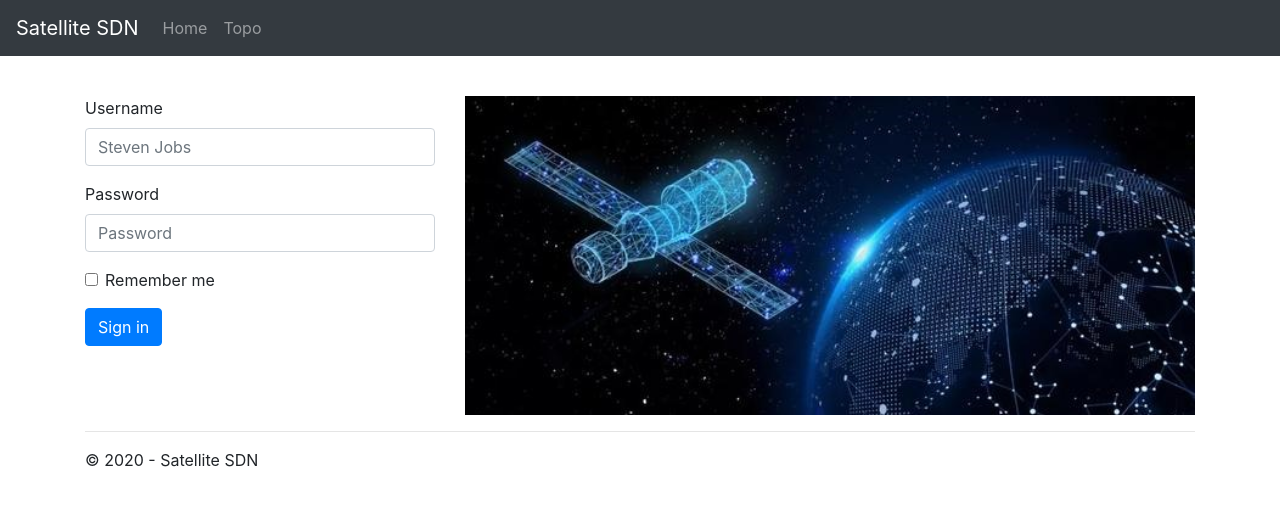
After one commit to pingmoogle/Satellite-SDN, a Flask app: template templates/login.html in a window 1280 px wide. The commit adds this page. Shown: the top 506 px of the page. Run offline with Flask 2, Linux system fonts and the light colour scheme; the template is opened without the code that fills it, so the values that code supplies are empty; some libraries are stand-ins or nearby versions.

Commit message:
Add Fake Login Page

```diff
--- a/app.py
+++ b/app.py
@@ -5,6 +5,13 @@ app = Flask(__name__)
 
 
 @app.route('/')
+def login():
+    return render_template(
+        "login.html",
+        title="Login Page"
+    )
+
+
 @app.route('/home', methods=['GET', 'POST'])
 def home():
     return render_template(
--- a/templates/layout.html
+++ b/templates/layout.html
@@ -25,22 +25,9 @@
             <li class="nav-item">
                 <a class="nav-link" href="/topo">Topo</a>
             </li>
-{#            <li class="nav-item">#}
-{#                <a class="nav-link disabled" href="#" tabindex="-1" aria-disabled="true">Disabled</a>#}
-{#            </li>#}
-{#            <li class="nav-item dropdown">#}
-{#                <a class="nav-link dropdown-toggle" href="#" id="dropdown01" data-toggle="dropdown" aria-haspopup="true" aria-expanded="false">Dropdown</a>#}
-{#                <div class="dropdown-menu" aria-labelledby="dropdown01">#}
-{#                    <a class="dropdown-item" href="#">Action</a>#}
-{#                    <a class="dropdown-item" href="#">Another action</a>#}
-{#                    <a class="dropdown-item" href="#">Something else here</a>#}
-{#                </div>#}
-{#            </li>#}
+
         </ul>
-        <form class="form-inline my-2 my-lg-0">
-            <input class="form-control mr-sm-2" type="text" placeholder="Search" aria-label="Search">
-            <button class="btn btn-secondary my-2 my-sm-0" type="submit">Search</button>
-        </form>
+
     </div>
 </nav>
 
--- /dev/null
+++ b/templates/login.html
@@ -0,0 +1,34 @@
+{% extends "layout.html" %}
+
+{% block content %}
+    <div class="row">
+        <div class="col-4">
+            <div class="form-group">
+                <label for="exampleDropdownFormEmail2">Username</label>
+                <input type="email" class="form-control" id="exampleDropdownFormEmail2" placeholder="Steven Jobs">
+            </div>
+            <div class="form-group">
+                <label for="exampleDropdownFormPassword2">Password</label>
+                <input type="password" class="form-control" id="exampleDropdownFormPassword2" placeholder="Password">
+            </div>
+            <div class="form-group">
+                <div class="form-check">
+                    <input type="checkbox" class="form-check-input" id="dropdownCheck2">
+                    <label class="form-check-label" for="dropdownCheck2">
+                        Remember me
+                    </label>
+                </div>
+            </div>
+            <a href="home">
+                <button type="submit" class="btn btn-primary" >Sign in</button>
+            </a>
+
+        </div>
+        <div class="col-8">
+            <img src="/static/pic/cover.jpg" width="100%">
+
+        </div>
+    </div>
+
+
+{% endblock %}
```
Also changed, not shown: templates/topos/graph_page.html (+1 -14 lines), static/pic/cover.jpg (added).
